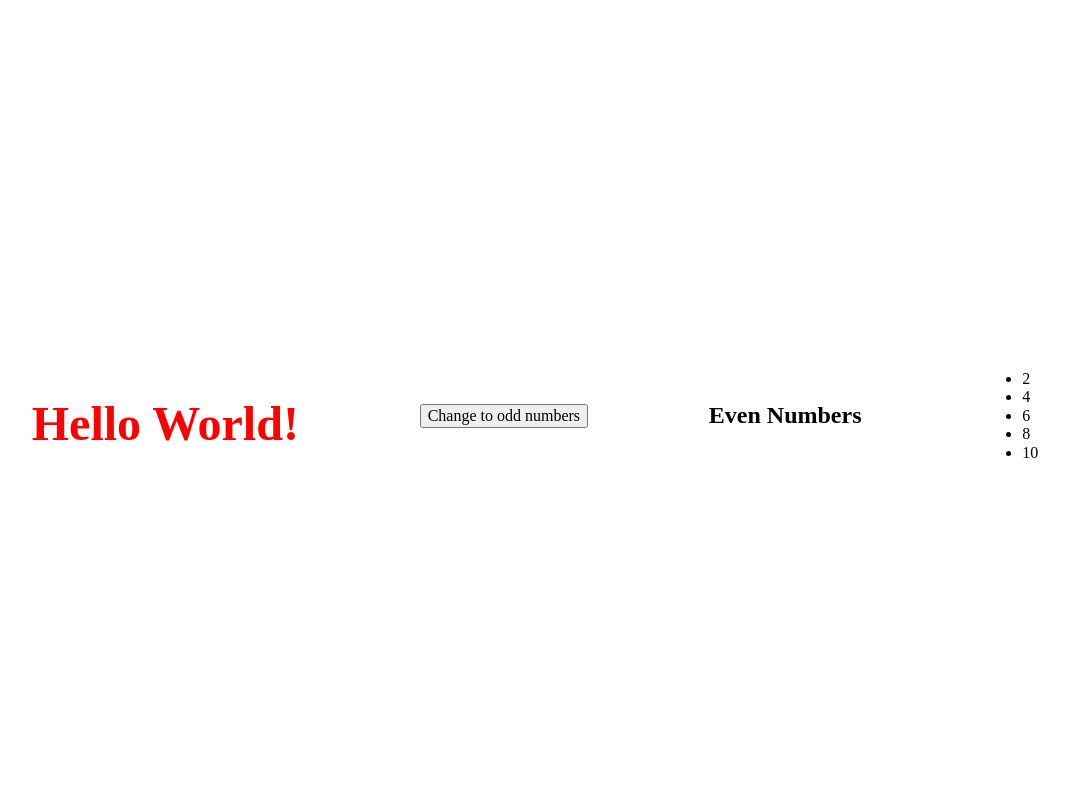
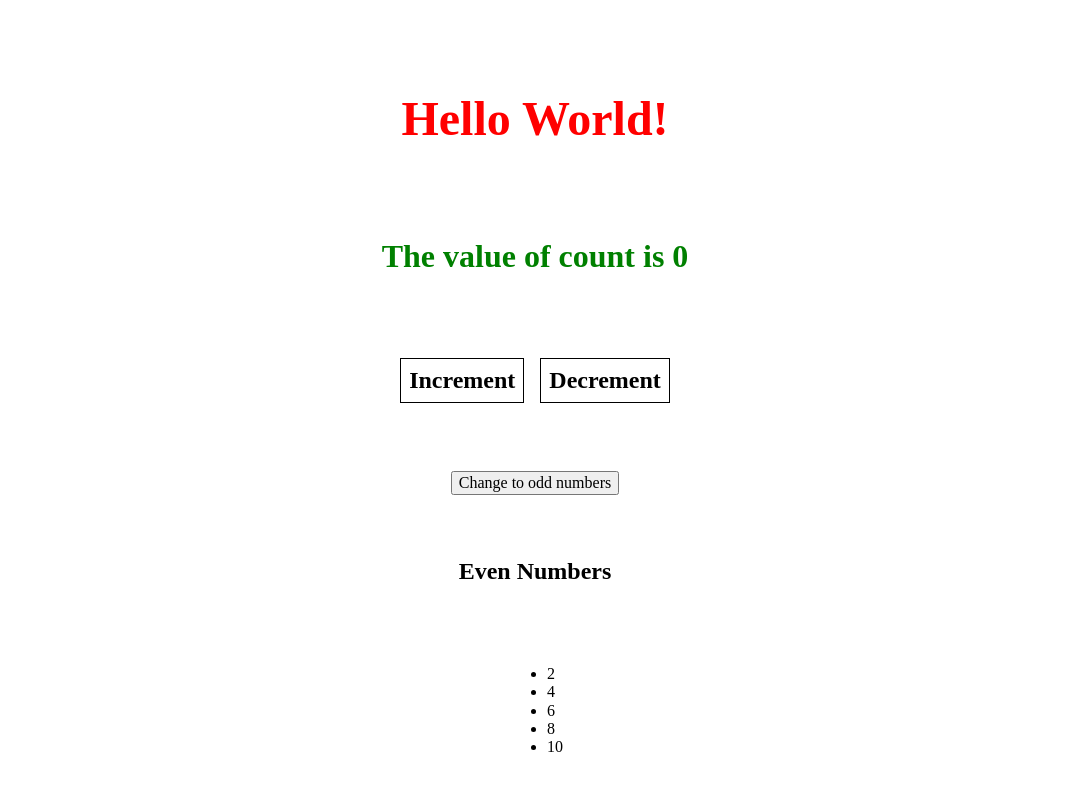
Before and after one commit to adam-goodrich/reddit-clone, a Next.js app: page / in a window 1280 px wide. Shown: the top 790 px of the page, without its empty margins (105-1174 px from the left). Built offline with nearby package versions, Linux system fonts and the light colour scheme.

Commit message:
redux setup

```diff
--- a/package.json
+++ b/package.json
@@ -10,6 +10,7 @@
   },
   "dependencies": {
     "@next/font": "13.1.6",
+    "@reduxjs/toolkit": "^1.9.2",
     "@types/node": "18.13.0",
     "@types/react": "18.0.28",
     "@types/react-dom": "18.0.10",
@@ -18,6 +19,7 @@
     "next": "13.1.6",
     "react": "18.2.0",
     "react-dom": "18.2.0",
+    "react-redux": "^8.0.5",
     "sass": "^1.58.0",
     "typescript": "4.9.5"
   }
--- /dev/null
+++ b/slices/counterSlice.ts
@@ -0,0 +1,31 @@
+import { createSlice } from '@reduxjs/toolkit';
+import { RootState } from 'store';
+
+export interface CounterState {
+  value: number;
+}
+
+const initialState: CounterState = {
+  value: 0,
+};
+
+export const counterSlice = createSlice({
+  name: 'counter',
+  initialState,
+  reducers: {
+    increment: (state) => {
+      state.value += 1;
+    },
+    decrement: (state) => {
+      if (state.value === 0) return;
+      state.value -= 1;
+    },
+  },
+});
+
+// Action creators are generated for each case reducer function
+export const { increment, decrement } = counterSlice.actions;
+
+export const selectValue = (state: RootState) => state.counter.value;
+
+export default counterSlice.reducer;
--- a/src/pages/_app.tsx
+++ b/src/pages/_app.tsx
@@ -1,6 +1,12 @@
-import '@/styles/globals.css'
-import type { AppProps } from 'next/app'
+import '@/styles/globals.css';
+import type { AppProps } from 'next/app';
+import { store } from '../../store';
+import { Provider } from 'react-redux';
 
 export default function App({ Component, pageProps }: AppProps) {
-  return <Component {...pageProps} />
+  return (
+    <Provider store={store}>
+      <Component {...pageProps} />
+    </Provider>
+  );
 }
--- a/src/pages/index.tsx
+++ b/src/pages/index.tsx
@@ -1,8 +1,14 @@
 import Head from 'next/head';
 import styles from '@/styles/Home.module.scss';
 import { useState } from 'react';
+import { useSelector, useDispatch } from 'react-redux';
+import { decrement, increment, selectValue } from 'slices/counterSlice';
+import type { RootState } from 'store';
 
 export default function Home() {
+  const count = useSelector(selectValue);
+  const dispatch = useDispatch();
+
   const [isEven, setIsEven] = useState(true);
 
   const numArray = [1, 2, 3, 4, 5, 6, 7, 8, 9, 10];
@@ -21,6 +27,15 @@ export default function Home() {
       </Head>
       <main className={styles.main}>
         <h1>Hello World!</h1>
+        <p className={styles.countParagraph}>The value of count is {count}</p>
+        <div className={styles.buttonContainer}>
+          <button onClick={() => dispatch(increment())} className={styles.button}>
+            Increment
+          </button>
+          <button onClick={() => dispatch(decrement())} className={styles.button}>
+            Decrement
+          </button>
+        </div>
         <button onClick={() => setIsEven(!isEven)}>
           {isEven ? 'Change to odd numbers' : 'Change to even numbers'}
         </button>
--- a/src/styles/Home.module.scss
+++ b/src/styles/Home.module.scss
@@ -2,7 +2,7 @@
 
 .main {
   display: flex;
-  flex-direction: row;
+  flex-direction: column;
   justify-content: space-evenly;
   align-items: center;
   padding: 1rem;
@@ -13,6 +13,38 @@
     font-weight: 700;
     margin-bottom: 1rem;
     color: red;
+  }
+
+  .countParagraph {
+    font-size: 2rem;
+    font-weight: 700;
+    margin-bottom: 1rem;
+    color: green;
+  }
+
+  .buttonContainer {
+    display: flex;
+    flex-direction: row;
+    justify-content: center;
+    align-items: center;
+    margin: 1rem;
+
+    .button {
+      margin: 0.5rem;
+      padding: 0.5rem;
+      border: 1px solid black;
+      background-color: white;
+      color: black;
+      font-size: 1.5rem;
+      font-weight: 700;
+      cursor: pointer;
+      transition: all 0.2s ease-in-out;
+
+      &:hover {
+        background-color: black;
+        color: white;
+      }
+    }
   }
 }
 
--- /dev/null
+++ b/store.ts
@@ -0,0 +1,13 @@
+import { configureStore } from '@reduxjs/toolkit';
+import counterReducer from './slices/counterSlice';
+
+export const store = configureStore({
+  reducer: {
+    counter: counterReducer,
+  },
+});
+
+// Infer the `RootState` and `AppDispatch` types from the store itself
+export type RootState = ReturnType<typeof store.getState>;
+// Inferred type: {posts: PostsState, comments: CommentsState, users: UsersState}
+export type AppDispatch = typeof store.dispatch;
```
Also changed, not shown: 1 other file (tests, documents, lock files or other folders).
